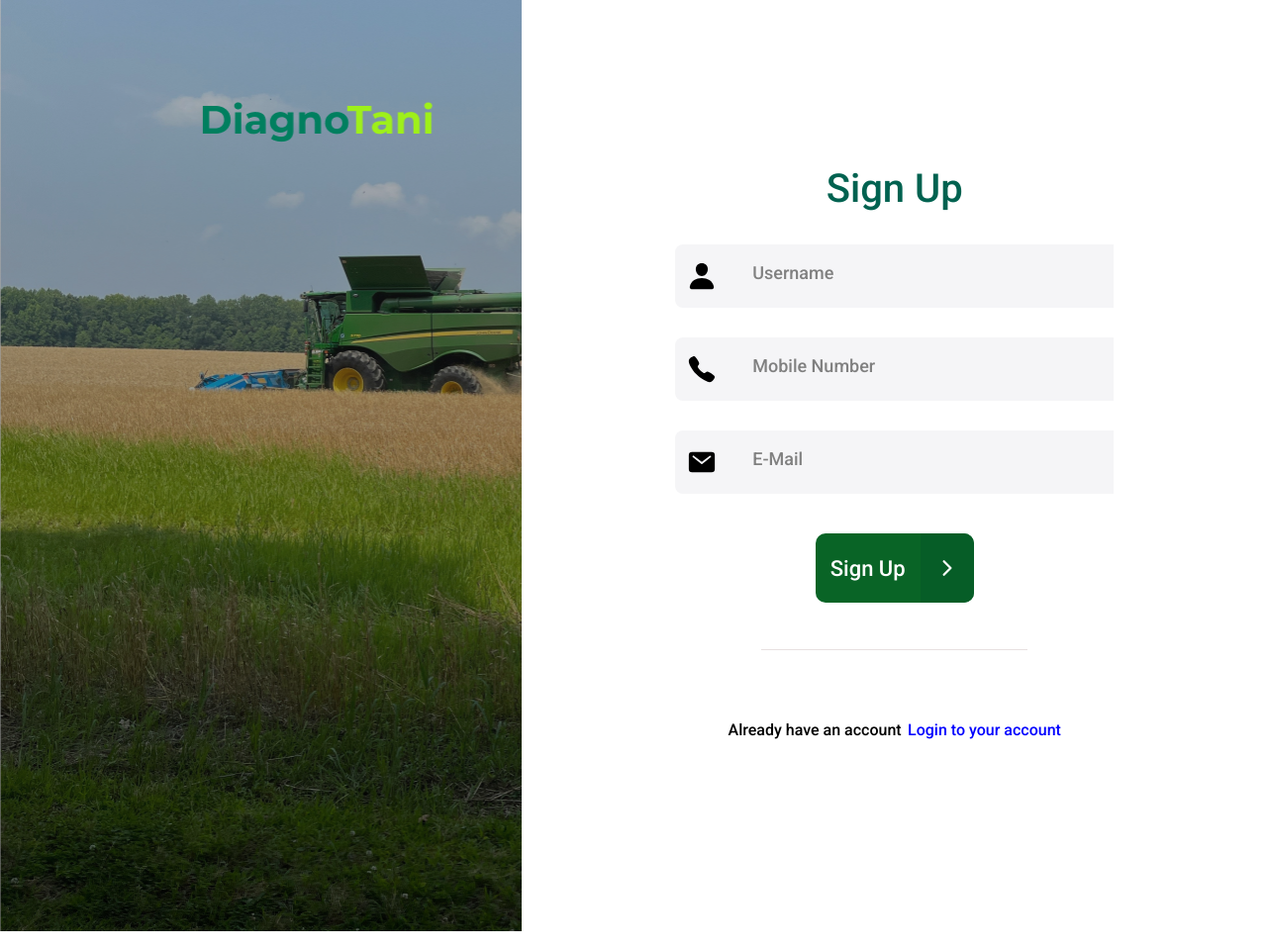
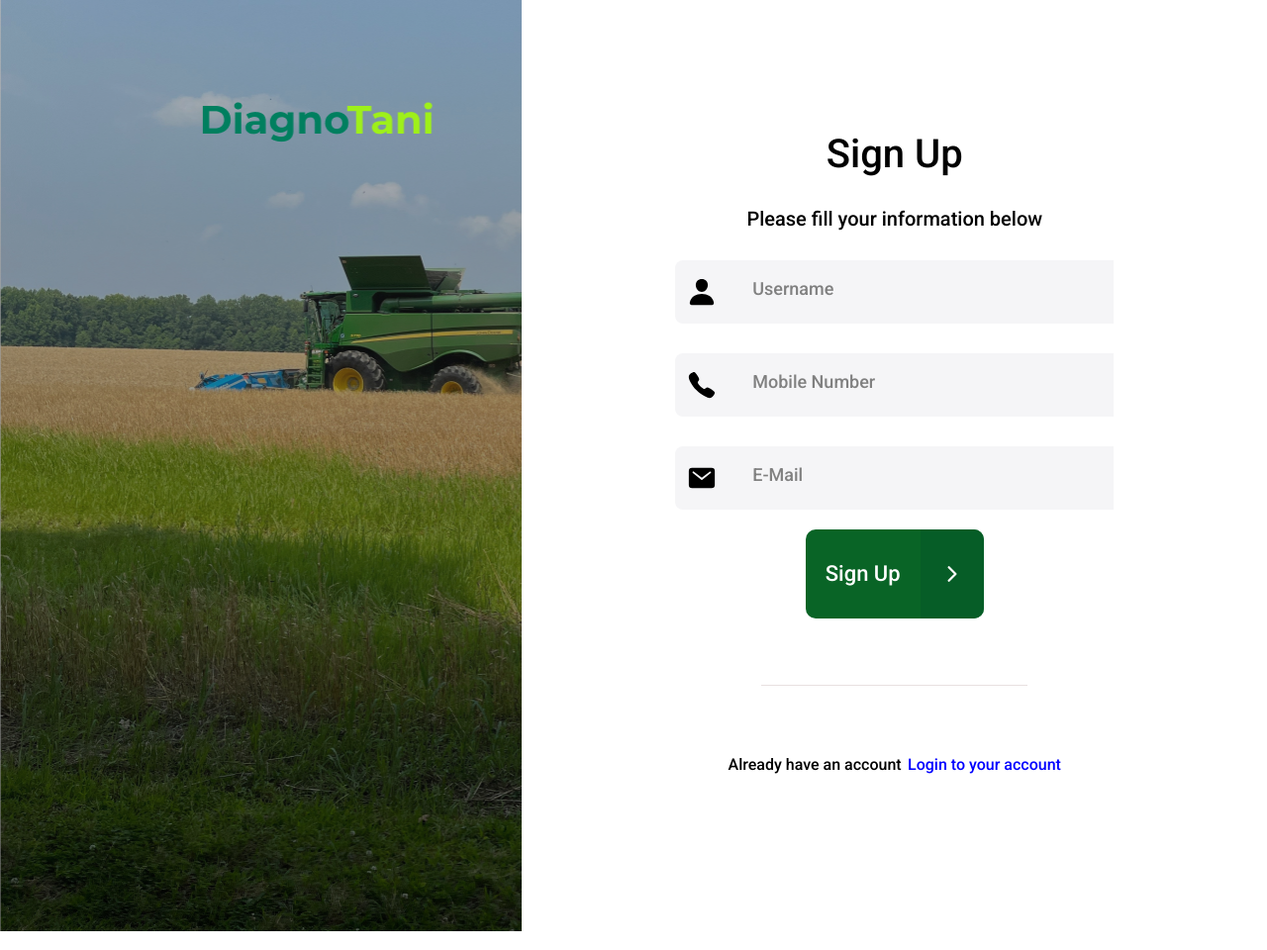
Before and after one commit to firdauzynuzula/Diagnotani, a PHP site: page /pages/signup.html in a window 1280 px wide. Shown: the whole page at 99% size. Run offline with PHP 8.4, Linux system fonts and the light colour scheme.

Commit message:
fix anchor in login and signup page

```diff
--- a/pages/Question.html
+++ b/pages/Question.html
@@ -10,7 +10,7 @@
     <body>
         <div class="container">
             <main class="main-content">
-                <header>
+                <header class="header-question-page">
                     <h3>1/10</h3>
                     <p>Apakah daun jagung anda berwarna coklat?</p>
                 </header>
@@ -77,7 +77,9 @@
                     </div>
                 </form>
 
-                <button class="next-button">selanjutnya</button>
+                <button class="next-button" onclick="cobaAsync()">
+                    selanjutnya
+                </button>
             </main>
         </div>
     </body>
--- a/pages/index.html
+++ b/pages/index.html
@@ -37,9 +37,7 @@
                 </form>
                 <!-- button -->
                 <button type="submit" class="button-login">
-                    <span class="button-text"
-                        ><a href="#" class="url-login">Login</a></span
-                    >
+                    <a href="Question.html" class="url-login">Login</a>
                     <span class="button-icon">
                         <ion-icon name="chevron-forward-outline"></ion-icon>
                     </span>
--- a/pages/signup.html
+++ b/pages/signup.html
@@ -43,11 +43,7 @@
                 </form>
                 <!-- button -->
                 <button type="submit" class="button-signup">
-                    <span class="button-text-signup"
-                        ><a href="index.html" class="url-signup"
-                            >Sign Up</a
-                        ></span
-                    >
+                    <a href="index.html" class="url-signup">sign up</a>
                     <span class="button-icon">
                         <ion-icon name="chevron-forward-outline"></ion-icon>
                     </span>
--- a/style/style.css
+++ b/style/style.css
@@ -17,6 +17,7 @@
     overflow: hidden;
 }
 
+/* styling login page */
 .login-left {
     display: flex;
     flex-direction: column;
@@ -120,7 +121,7 @@ img {
 /* button style */
 .button-login {
     display: inline-flex;
-    width: 160px;
+    width: 155px;
     height: 70px;
     background-color: #096426;
     font-size: 25px;
@@ -137,19 +138,19 @@ img {
     background: #127d32;
 }
 
-.button-text,
+.url-login,
 .button-icon {
     display: inline-flex;
     align-items: center;
     padding: 0 20px;
     color: #fff;
     height: 100%;
+    cursor: pointer;
 }
 
-.button-text > .url-login {
+.url-login {
     text-decoration: none;
     color: #fff;
-    cursor: pointer;
 }
 
 .button-icon {
@@ -199,33 +200,36 @@ img {
 
 .button-signup {
     display: inline-flex;
-    width: 160px;
-    height: 70px;
+    width: 180px;
+    height: 90px;
     background-color: #096426;
     font-size: 22px;
     border-radius: 10px;
-    margin-top: 40px;
+    margin: 20px 0;
     padding: 0;
     outline: none;
     border: none;
     overflow: hidden;
-    cursor: pointer;
 }
 
-.button-text-signup,
+.url-signup,
 .button-icon {
     display: inline-flex;
     align-items: center;
-    padding: 0 15px;
+    height: 100%;
     color: #fff;
-    height: 100%;
     text-transform: capitalize;
+    cursor: pointer;
+    padding: 0 20px;
+    text-decoration: none;
 }
 
-.url-signup {
-    text-decoration: none;
-    color: #fff;
-    cursor: pointer;
+.button-signup:hover {
+    background: #127d32;
+}
+.button-icon {
+    font-size: 1.5rem;
+    background-color: rgba(6, 92, 39, 0.8);
 }
 
 .login-right-signup {
@@ -237,7 +241,7 @@ img {
     background-position: 0 -5rem;
 }
 
-/* styling result page */
+/* styling question page */
 
 .main-content {
     display: flex;
@@ -249,7 +253,7 @@ img {
     gap: 30px;
 }
 
-header {
+.header-question-page {
     display: flex;
     width: 550px;
     height: 50px;
```
Also changed, not shown: pages/Chooseplant.html (added, +14 -0 lines).
